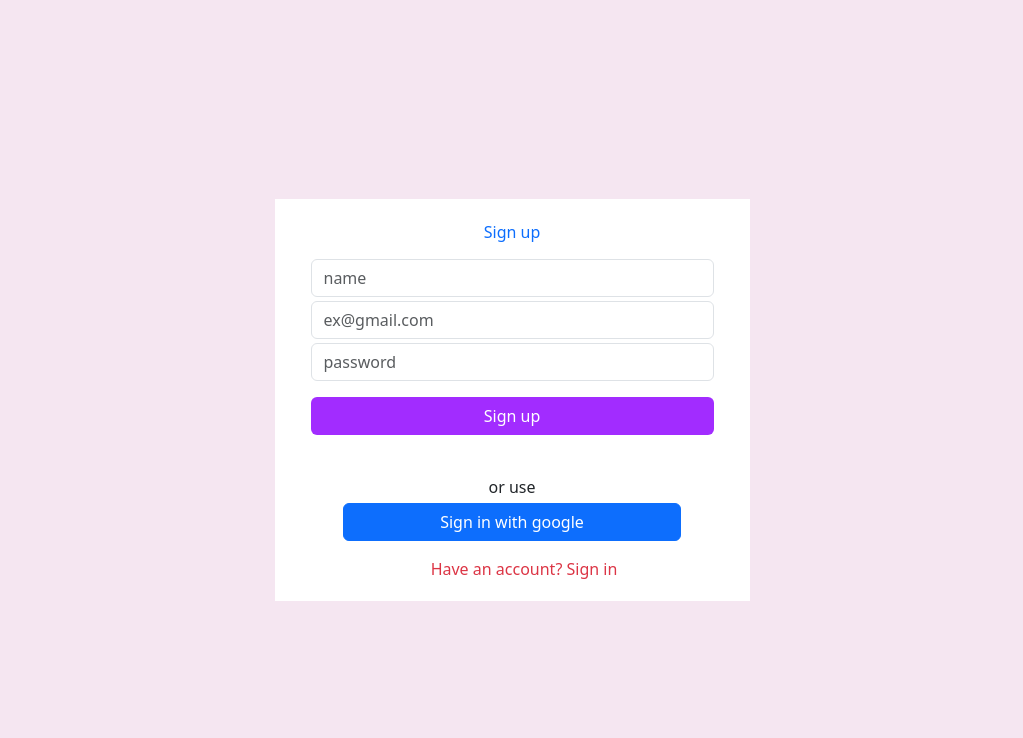
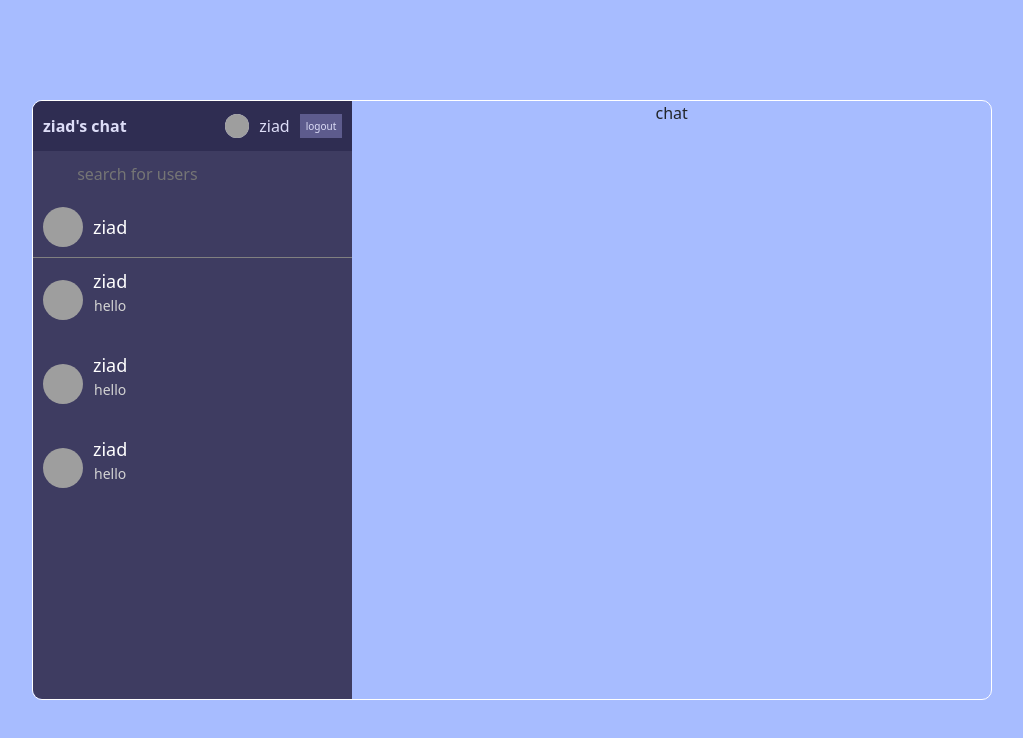
Before and after one commit to zyadessa2/full-stack-chat-app, a React (Create React App) app: page / in a window 1280 px wide. Shown: the top 738 px of the page, without its empty margins (128-1151 px from the left). Built offline with nearby package versions, Linux system fonts and the light colour scheme; grey boxes are pictures that could not be loaded.

Commit message:
chats set up

```diff
--- a/src/App.js
+++ b/src/App.js
@@ -1,11 +1,11 @@
 import './App.css';
 import Login from './pages/Login/Login';
 import Register from './pages/register/Register';
-
+import Home from './pages/Home/Home'
 function App() {
   return (
     <div className="App">
-      <Register/>
+      <Home/>
     </div>
   );
 }
--- /dev/null
+++ b/src/components/Chat.jsx
@@ -0,0 +1,11 @@
+import React from 'react'
+
+const Chat = () => {
+  return (
+    <div className='chat'>
+      chat
+    </div>
+  )
+}
+
+export default Chat
--- /dev/null
+++ b/src/components/Chats.jsx
@@ -0,0 +1,31 @@
+import React from 'react'
+
+const Chats = () => {
+  return (
+    <div className='chats'>
+      <div className="userChat">
+        <img src="https://images.pexels.com/photos/16293663/pexels-photo-16293663/free-photo-of-easter-decor-with-eggs.jpeg?auto=compress&cs=tinysrgb&w=400&lazy=load" alt="" />
+        <div className="userChatInfo">
+          <span>ziad</span>
+          <p>hello</p>
+        </div>
+      </div>
+      <div className="userChat">
+        <img src="https://images.pexels.com/photos/16293663/pexels-photo-16293663/free-photo-of-easter-decor-with-eggs.jpeg?auto=compress&cs=tinysrgb&w=400&lazy=load" alt="" />
+        <div className="userChatInfo">
+          <span>ziad</span>
+          <p>hello</p>
+        </div>
+      </div>
+      <div className="userChat">
+        <img src="https://images.pexels.com/photos/16293663/pexels-photo-16293663/free-photo-of-easter-decor-with-eggs.jpeg?auto=compress&cs=tinysrgb&w=400&lazy=load" alt="" />
+        <div className="userChatInfo">
+          <span>ziad</span>
+          <p>hello</p>
+        </div>
+      </div>
+    </div>
+  )
+}
+
+export default Chats
--- /dev/null
+++ b/src/components/Navbar.jsx
@@ -0,0 +1,16 @@
+import React from 'react'
+
+const Navbar = () => {
+  return (
+    <div className='navbar'>
+        <span className="logo">ziad's chat</span>
+        <div className="user">
+            <img src="https://images.pexels.com/photos/16293663/pexels-photo-16293663/free-photo-of-easter-decor-with-eggs.jpeg?auto=compress&cs=tinysrgb&w=400&lazy=load" alt="" />
+            <span>ziad</span>
+            <button>logout</button>
+        </div>
+    </div>
+  )
+}
+
+export default Navbar
--- /dev/null
+++ b/src/components/Search.jsx
@@ -0,0 +1,19 @@
+import React from 'react'
+
+const Search = () => {
+  return (
+    <div className='search'>
+      <div className="searchForm">
+        <input type="text" placeholder='search for users'/>
+      </div>
+      <div className="userChat">
+        <img src="https://images.pexels.com/photos/16293663/pexels-photo-16293663/free-photo-of-easter-decor-with-eggs.jpeg?auto=compress&cs=tinysrgb&w=400&lazy=load" alt="" />
+        <div className="userChatInfo">
+          <span>ziad</span>
+        </div>
+      </div>
+    </div>
+  )
+}
+
+export default Search
--- /dev/null
+++ b/src/components/Sidebar.jsx
@@ -0,0 +1,16 @@
+import React from 'react'
+import Navbar from './Navbar'
+import Search from './Search'
+import Chats from './Chats'
+
+const Sidebar = () => {
+  return (
+    <div className='sidebar'>
+      <Navbar/>
+      <Search/>
+      <Chats/>
+    </div>
+  )
+}
+
+export default Sidebar
--- a/src/index.css
+++ b/src/index.css
@@ -10,3 +10,98 @@
 .noaccount{
     cursor: pointer;
 }
+.home{
+    background-color: #a7bcff;
+    height: 100vh;
+    display: flex;
+    align-items: center;
+    justify-content: center;
+}
+.contain{
+    border: 1px solid white;
+    border-radius: 10px;
+    display: flex;
+    overflow: hidden;
+}
+.sidebar{
+    flex: 1;
+    background-color: #3e3c61;
+}
+.chat{
+    flex: 2;
+}
+
+.navbar{
+    display: flex;
+    align-items: center;
+    background-color: #2f2d52;
+    height: 50px;
+    padding: 10px;
+    justify-content: space-between;
+    color:#ddddf7 ;
+}
+.navbar .logo{
+    font-weight: bold;
+    padding-left: 10px;
+}
+.navbar .user{
+    display: flex;
+    gap: 10px;
+}
+.navbar .user img{
+    background-color: #ddddf7;
+    height: 24px;
+    width: 24px;
+    border-radius: 50%;
+    object-fit: cover;
+}
+.navbar .user button{
+    background-color: #5d5b8d;
+    color: #ddddf7;
+    font-size: 10px;
+    border: none;
+    cursor: pointer;
+    margin-right: 10px;
+}
+.search{
+    border-bottom: 1px solid gray;
+
+}
+.search .searchForm{
+padding: 10px;
+}
+.search .searchForm input{
+    background-color: transparent;
+    border: none;
+    color: white;
+    outline: none;
+}
+.search .searchForm input &::placeholder{
+    color: lightgray;
+}
+
+.userChat{
+    padding: 10px;
+    display: flex;
+    align-items: center;
+    gap: 10px;
+    color: white;
+    cursor: pointer;
+}
+.userChat:hover{
+    background-color: #2f2d52;
+}
+.userChat img{
+    width: 40px;
+    height: 40px;
+    border-radius: 50%;
+    object-fit: cover;
+}
+.userChatInfo span{
+    font-size: 18px;
+    font-weight: 500;
+}
+.userChatInfo p{
+    font-size: 14px;
+    color: lightgray;
+}
--- a/src/pages/Home/Home.jsx
+++ b/src/pages/Home/Home.jsx
@@ -0,0 +1,16 @@
+import React from 'react'
+import Sidebar from '../../components/Sidebar'
+import Chat from '../../components/Chat'
+
+const Home = () => {
+  return <>
+  <div className="home">
+    <div className="contain w-75 h-75  ">
+    <Sidebar/>
+    <Chat/>
+    </div>
+  </div>
+  </>
+}
+
+export default Home
```
Also changed, not shown: src/components/Input.jsx (added, +11 -0 lines), src/components/Message.jsx (added, +11 -0 lines).
